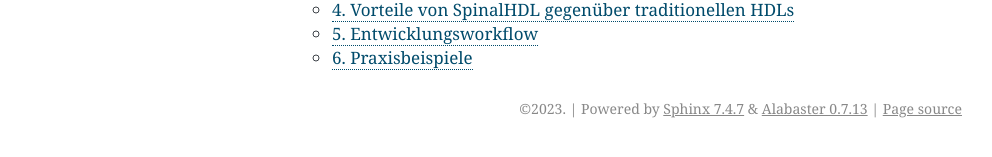
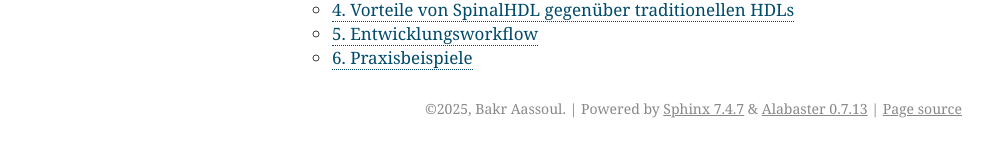
Before and after one commit to bakr-aassoul/SpinalHDL_by_Bakr, a Sphinx documentation site: the page built from source/index.rst, in a window 1280 px wide. Shown: the part 307-464 px from the top of the page, without its empty margins (148-1140 px from the left). Built offline with Sphinx 7.4.7, drawn with Linux system fonts in a browser that asks for light colours.

Commit message:
Update conf.py

```diff
--- a/source/conf.py
+++ b/source/conf.py
@@ -1,9 +1,9 @@
 # Configuration file for the Sphinx documentation builder.
 
 # -- Project Information -----------------------------------------------------
-project = 'Your Project Name'
-copyright = '2023'
-author = 'Your Name'
+project = 'SpinalHDL'
+copyright = '2025, Bakr Aassoul'
+author = 'Bakr Aassoul'
 
 # -- General Configuration ---------------------------------------------------
 extensions = ['myst_parser']  # Add extensions here
```
